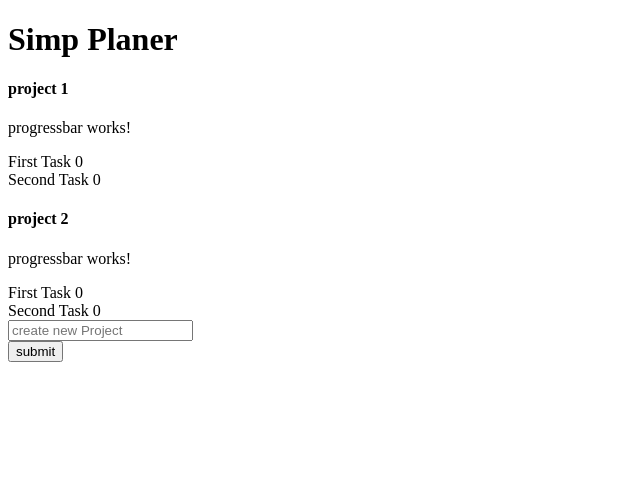
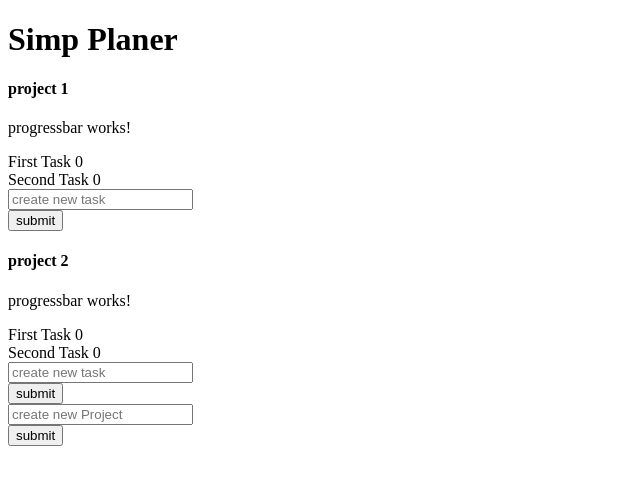
Before and after one commit to RouvenGonzalez/App-Template, an Angular app in the folder projekt/: page / in a window 1280 px wide. Shown: the top 484 px of the page, without its empty margins (0-640 px from the left). Built offline with nearby package versions, Linux system fonts and the light colour scheme.

Commit message:
#4 changed the task.component template to a better structure

```diff
--- a/projekt/src/app/task/task.component.html
+++ b/projekt/src/app/task/task.component.html
@@ -1,3 +1,11 @@
-<div *ngFor="let task of getTasks()">
+<div>
+  <div *ngFor="let task of getTasks()">
   {{task.description}}{{task.status}}
+  </div>
+  <form #newTask = "ngForm" (ngSubmit) = "addTask(newTask.value)">
+    <input type = "text" name = "Task description" placeholder = "create new task" ngModel>
+  <br>
+
+    <input type="submit" value="submit">
+  </form>
 </div>
```
